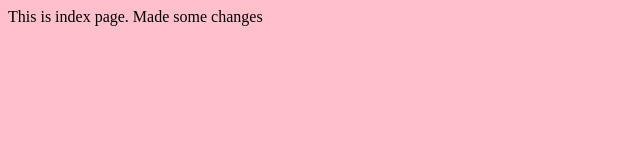
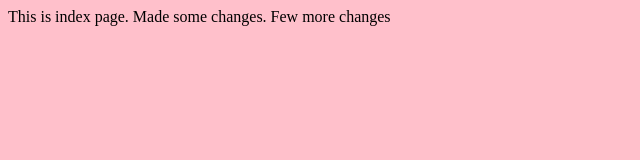
Before and after one commit to roshanrajeev/learn-html, a plain HTML site: page index.html in a window 1280 px wide. Shown: the whole page, without its empty margins (0-640 px from the left). Drawn offline with Linux system fonts and the light colour scheme.

Commit message:
Few more changes

```diff
--- a/index.html
+++ b/index.html
@@ -3,6 +3,6 @@
         <link rel="stylesheet" href="./css/styles.css" />
     </head>
     <body>
-        This is index page. Made some changes
+        This is index page. Made some changes. Few more changes
     </body>
 </html>
```
